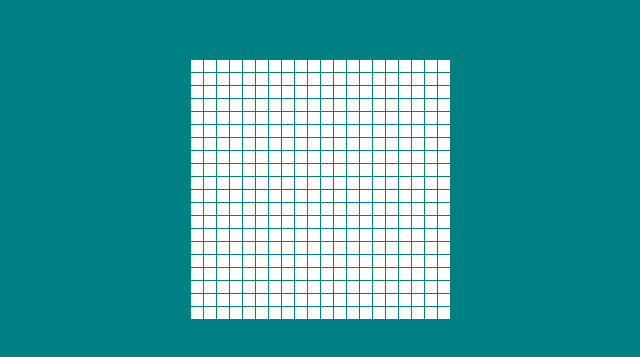
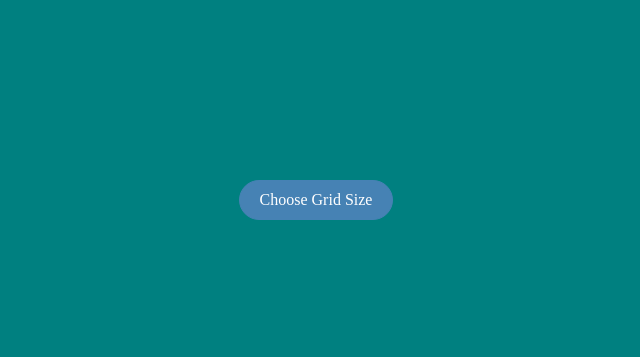
Before and after one commit to sagnik-santra17/artboard, a plain HTML site: page index.html in a window 1280 px wide. Shown: the part 215-572 px from the top of the page, without its empty margins (324-964 px from the left). Drawn offline with Linux system fonts and the light colour scheme.

Commit message:
art board now recieves custom grid option

```diff
--- a/index.html
+++ b/index.html
@@ -8,6 +8,7 @@
   </head>
   <body>
     <div class="container"></div>
+    <div class="btn">Choose Grid Size</div>
     <script src="script.js"></script>
   </body>
 </html>
--- a/script.js
+++ b/script.js
@@ -1,5 +1,6 @@
 const container = document.querySelector(".container");
-const grid = 20 * 20;
+const gridBtn = document.querySelector(".btn");
+
 let isMouseDown = false;
 
 function rgb() {
@@ -17,7 +18,24 @@ document.body.addEventListener("mouseup", () => {
   isMouseDown = false;
 });
 
-for (let i = 0; i < grid; i++) {
+gridBtn.addEventListener("click", () => {
+  let size = prompt("Enter your grid size (e.g. 16)");
+  size = parseInt(size);
+
+  if (isNaN(size) || size < 1 || size > 50) {
+    alert("Choose the grid size between 1 and 100");
+    return;
+  }
+
+  container.innerHTML = "";
+
+  container.style.display = "grid";
+  container.style.gridTemplateColumns = `repeat(${size}, 12px)`;
+  container.style.gridTemplateRows = `repeat(${size}, 12px)`;
+
+  totalSize = size * size;
+
+  for (let i = 0; i < totalSize; i++) {
     const newDivs = document.createElement("div");
     newDivs.classList.add("box");
 
@@ -33,3 +51,4 @@ for (let i = 0; i < grid; i++) {
 
     container.append(newDivs);
   }
+});
--- a/style.css
+++ b/style.css
@@ -6,22 +6,38 @@
 
 body {
   display: flex;
+  flex-direction: column;
   justify-content: center;
   align-items: center;
   height: 100vh;
   background-color: teal;
+  gap: 30px;
+  min-height: 100vh;
 }
 
 .container {
   display: grid;
-  grid-template-columns: repeat(20, 12px);
-  grid-template-rows: repeat(20, 12px);
+  /* grid-template-columns: repeat(20, 12px);
+  grid-template-rows: repeat(20, 12px); */
   gap: 1px;
-  height: 250px;
-  width: 250px;
 }
 
 .box {
   background-color: white;
   border: 1px solid white;
 }
+
+.btn {
+  border: 1px solid steelblue;
+  border-radius: 20px;
+  color: white;
+  background-color: steelblue;
+  padding: 10px 20px;
+  cursor: pointer;
+  transition: ease 0.3s;
+}
+
+.btn:hover {
+  background-color: black;
+  transform: scale(1.05);
+}
```
Lines whose indentation alone changed are shown as unchanged.
